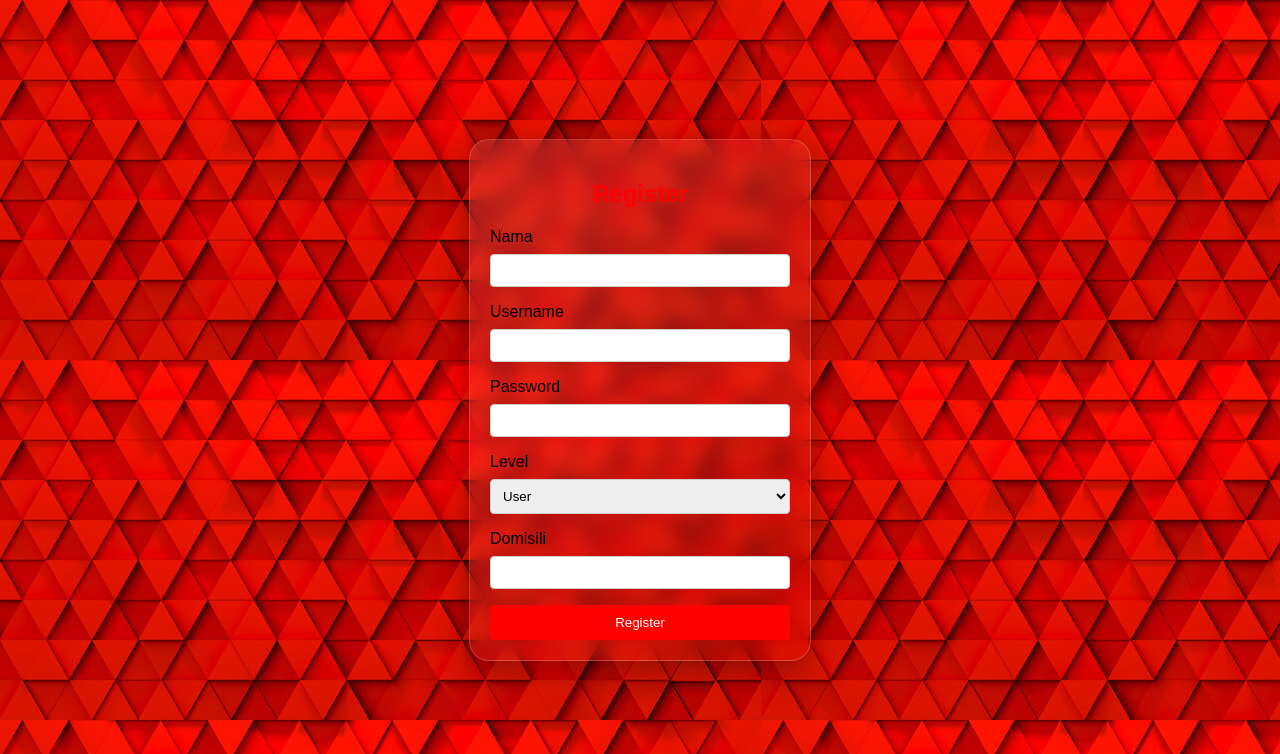
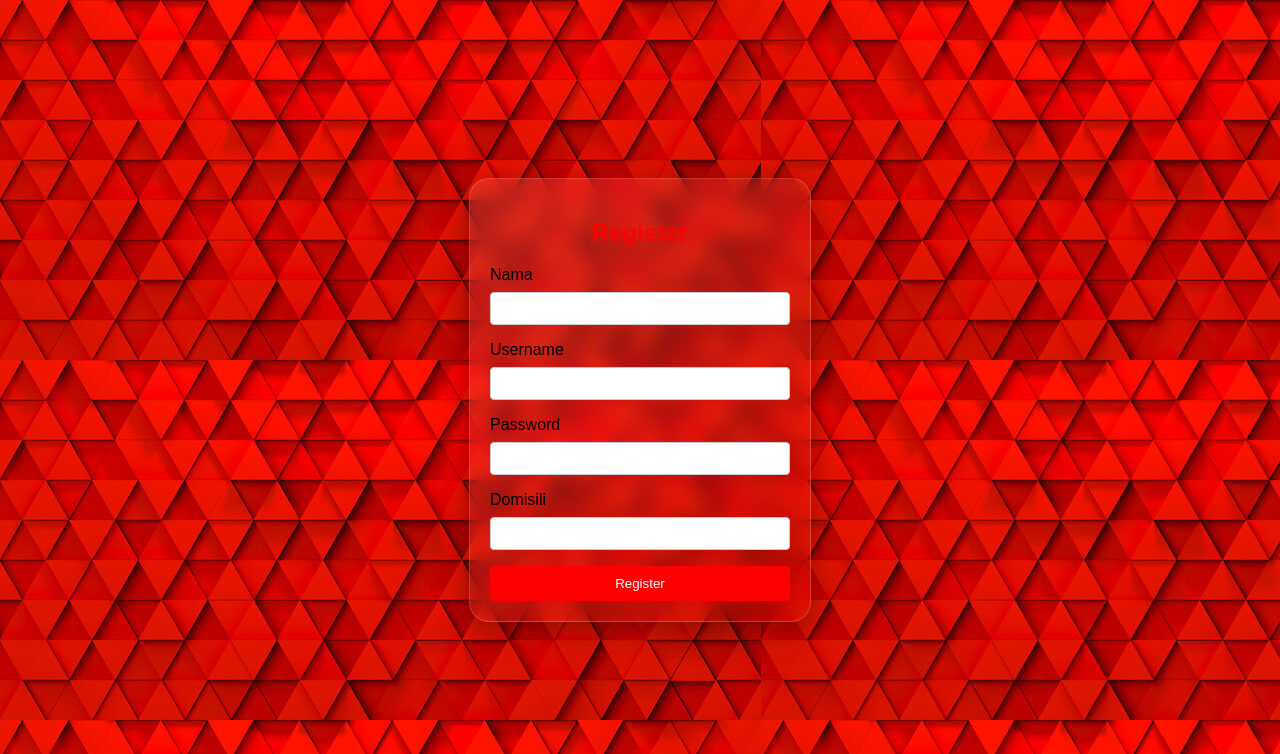
Before and after one commit to ReyCannavaro/sementara, a PHP site: page /regist/register.php in a window 1280 px wide. Shown: the top 754 px of the page. Run offline with PHP 8.4, Linux system fonts and the light colour scheme.

Commit message:
pesan commit

```diff
--- a/admin/delete_user.php
+++ b/admin/delete_user.php
@@ -1,5 +1,5 @@
 <?php
-include 'connect.php';
+include '../koneksi.php';
 
 $id = $_GET['id']; // Ambil id user dari parameter URL
 
@@ -11,6 +11,6 @@ if($hapus) {
     header("Location: users.php");
     exit();
 } else {
-    echo "Gagal menghapus user.";
+    echo "Gagal menghapus user.";
 }
 ?>
--- a/admin/insert.php
+++ b/admin/insert.php
@@ -8,7 +8,7 @@ require_once 'header.php';
 <div class="container">
     <?php
 
-    if (isset($_POST['addnew'])) {
+    if (isset($_POST['addnew'])) {;
 
         if (empty($_POST['username']) || empty($_POST['nama']) || empty($_POST['password']) || empty($_POST['domisili'])) {
             echo "Please fillout all required fields";
--- a/regist/register.php
+++ b/regist/register.php
@@ -18,11 +18,6 @@
             <label for="password">Password</label>
             <input type="password" id="password" name="password" required>
 
-            <label for="level">Level</label>
-            <select id="level" name="level" required>
-                <option value="user">User</option>
-            </select>
-
             <label for="domisili">Domisili</label>
             <input type="text" id="domisili" name="domisili" required>
 
@@ -38,14 +33,14 @@
             $nama= $_POST['nama'];
             $username= $_POST['username'];
             $password= $_POST['password'];
-            $level= $_POST['level'];
+            $level= 'user';
             $domisili= $_POST['domisili'];
             echo($password);
 
             include_once("../koneksi.php");
 
             $result = mysqli_query($mysqli,"INSERT INTO user(nama,username,password,level,domisili)
-            VALUES('$nama','$username','$password','$level','$domisili')");
+            VALUES('$nama','$username','$password','user','$domisili')");
 
             header("location:../index.php");
         }
```
